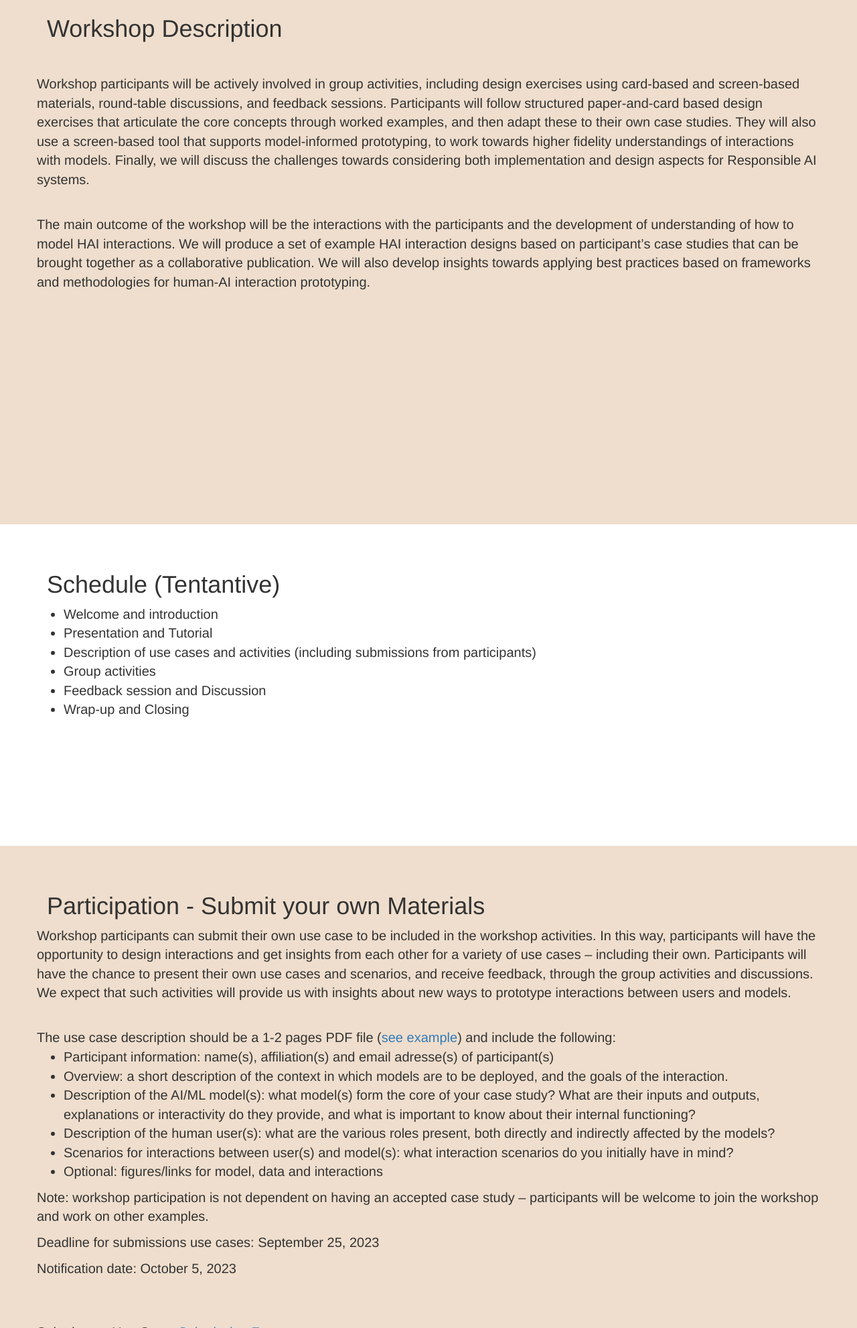
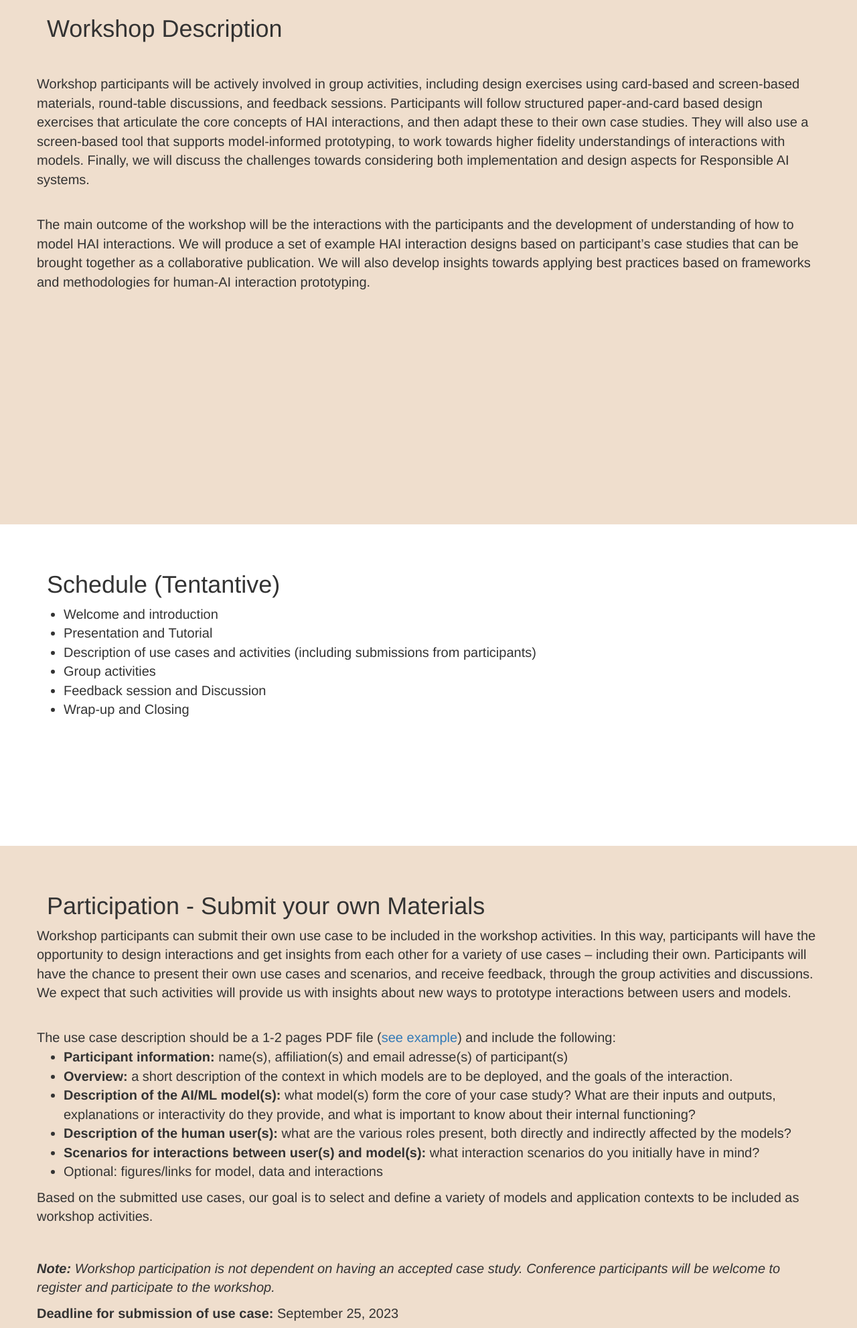
Before and after one commit to TsiakasK/HAIP, a plain HTML site: page hcomp.html in a window 1280 px wide. Shown: the part 817-2800 px from the top of the page at 67% size. Drawn offline with Linux system fonts and the light colour scheme.

Commit message:
Update hcomp.html

```diff
--- a/hcomp.html
+++ b/hcomp.html
@@ -5,7 +5,7 @@
     <meta http-equiv="x-ua-compatible" content="ie=edge">
     <meta name="viewport" content="width=device-width, initial-scale=1">
     <link rel="canonical" href="https://html5-templates.com/" />
-    <title>Prototyping human-AI interactions: designing interactions between models and users</title>
+    <title>pHAI@HCOMP2023 - Prototyping human-AI interactions</title>
     <link href="css/bootstrap.min.css" rel="stylesheet">
     <link href="css/sticky-menu.css" rel="stylesheet">
 </head>
@@ -73,10 +73,11 @@
                     <h1>Workshop Description</h1>
                 </div>
 			<p>&nbsp;</p>
-				Workshop participants will be actively involved in group activities, including design exercises using card-based and screen-based materials, round-table
-				discussions, and feedback sessions. Participants will follow structured paper-and-card based design exercises that articulate the core concepts through worked examples,
-				and then adapt these to their own case studies. They will also use a screen-based tool that supports model-informed prototyping, to work towards higher fidelity understandings
-				of interactions with models. Finally, we will discuss the challenges towards considering both implementation and design aspects for Responsible AI systems.
+			Workshop participants will be actively involved in group activities, including design exercises using card-based and screen-based materials,
+		    	round-table discussions, and feedback sessions. Participants will follow structured paper-and-card based design exercises that articulate the
+		        core concepts of HAI interactions, and then adapt these to their own case studies. They will also use a screen-based tool that supports
+		        model-informed prototyping, to work towards higher fidelity understandings of interactions with models. Finally, we will discuss the challenges
+		        towards considering both implementation and design aspects for Responsible AI systems.
 			<p>&nbsp;</p>
 			The main outcome of the workshop will be the interactions with the participants and the development of understanding of how to model HAI interactions. We will produce
 			a set of example HAI interaction designs based on participant’s case studies that can be brought together as a collaborative publication. We will also develop
@@ -111,29 +112,29 @@
                 <div class="col-lg-12">
                     <h1>Participation - Submit your own Materials</h1>
                 </div>
-
-
 			Workshop participants can submit their own use case to be included in the workshop activities. In this way, participants will have the
 			opportunity to design interactions and get insights from each other for a variety of use cases – including their own. Participants will
 			have the chance to present their own use cases and scenarios, and receive feedback, through the group activities and discussions. We expect
 			that such activities will provide us with insights about new ways to prototype interactions between users and models.
 			<p>&nbsp;</p>
-				The use case description should be a 1-2 pages PDF file (<a href="use-case-description.pdf">see example</a>) and include the following:
+			The use case description should be a 1-2 pages PDF file (<a href="use-case-examples.pdf">see example</a>) and include the following:
 			<ul>
-				<li> Participant information: name(s), affiliation(s) and email adresse(s) of participant(s)</li>
-				<li> Overview: a short description of the context in which models are to be deployed, and the goals of the interaction.
-				<li> Description of the AI/ML model(s): what model(s) form the core of your case study? What are their inputs and outputs, explanations or interactivity do they provide, and what is important to know about their internal functioning?
-				<li> Description of the human user(s): what are the various roles present, both directly and indirectly affected by the models?
-				<li> Scenarios for interactions between user(s) and model(s): what interaction scenarios do you initially have in mind?
+			<li> <b> Participant information:</b> name(s), affiliation(s) and email adresse(s) of participant(s)</li>
+			<li> <b> Overview:</b> a short description of the context in which models are to be deployed, and the goals of the interaction.
+			<li> <b> Description of the AI/ML model(s):</b> what model(s) form the core of your case study? What are their inputs and outputs, explanations or interactivity do they provide, and what is important to know about their internal functioning?
+			<li> <b> Description of the human user(s):</b> what are the various roles present, both directly and indirectly affected by the models?
+			<li> <b> Scenarios for interactions between user(s) and model(s):</b> what interaction scenarios do you initially have in mind?
 			<li> Optional: figures/links for model, data and interactions
 			</ul>
-
-				<p> Note: workshop participation is not dependent on having an accepted case study – participants will be welcome to join the workshop and work on other examples. </p>
-				<p> Deadline for submissions use cases: September 25, 2023 </p>
-				<p> Notification date: October 5, 2023 </p>
+			<p> Based on the submitted use cases, our goal is to select and define a variety of models and application contexts to be included as workshop activities. </p>
+			<p>&nbsp;</p>
+			<p> <i><b>Note:</b> Workshop participation is not dependent on having an accepted case study. Conference participants will be welcome to register and participate to the workshop.</i></p>
+			<p> <b> Deadline for submission of use case:</b> September 25, 2023 </p>
+			<p> <b> Notification date:</b> October 5, 2023 </p>
 			<br><br>
 			<p>Submit your Use Case: <a href=https://forms.gle/mTf8HF2D3uUR7sMA6 target="_blank">Submission Form</a>
 
+			<p>Register to the Workshop: <i> Coming Soon </i> </p>
 			</form>
 
             </div>
```
Lines whose indentation alone changed are shown as unchanged.
